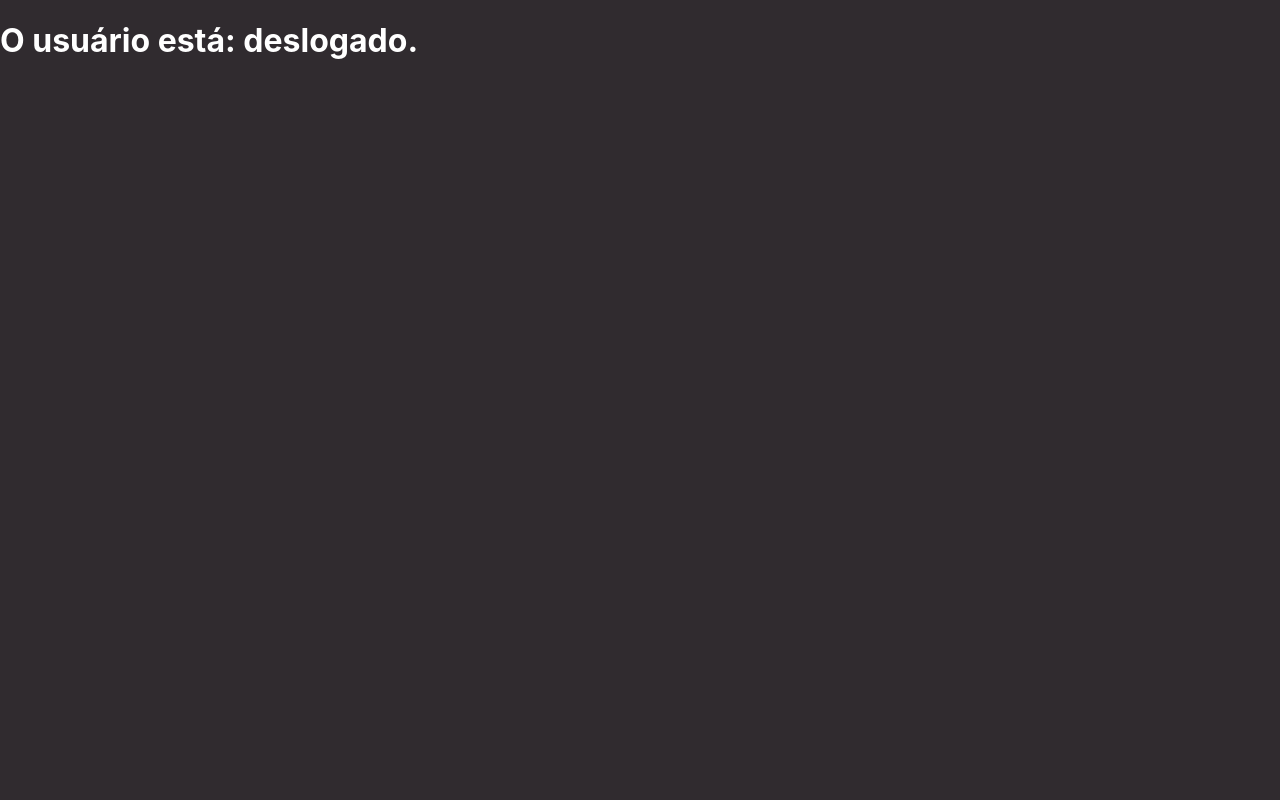
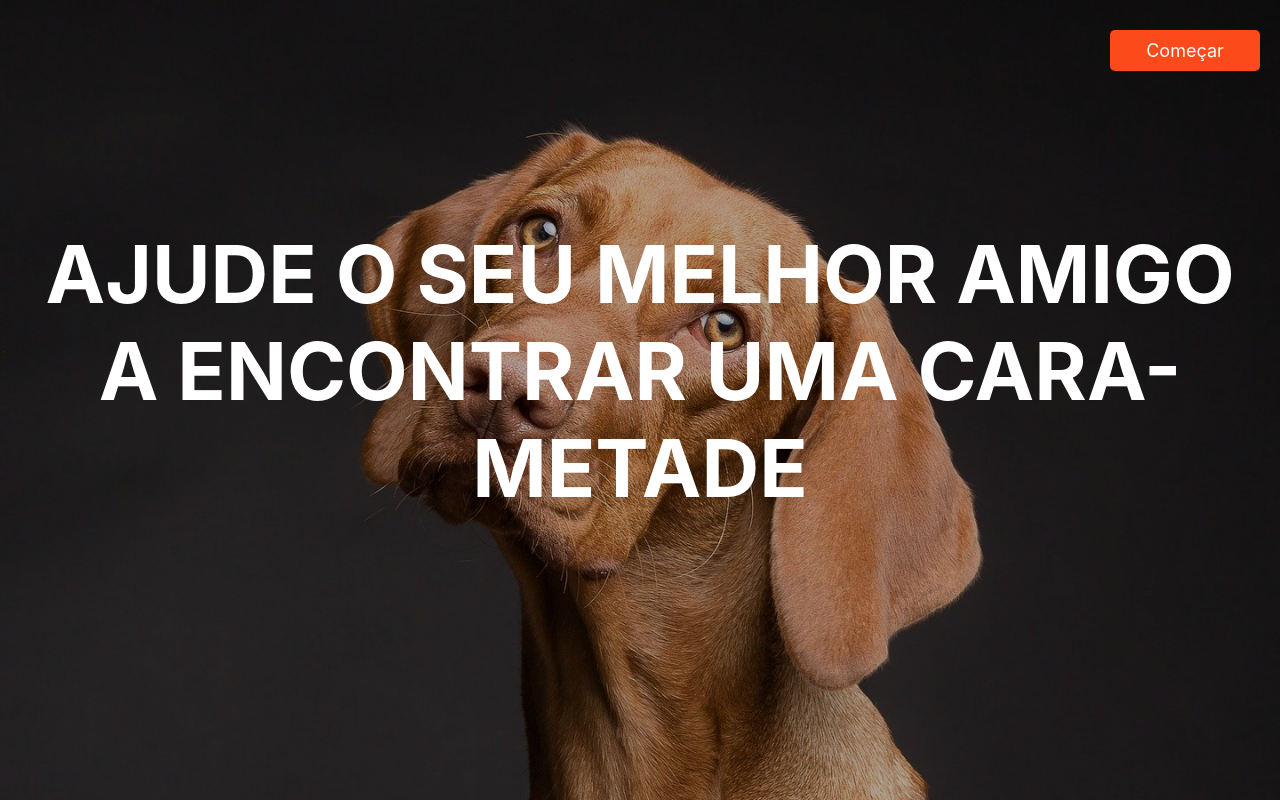
Before and after one commit to emmanuelviniciusdev/animates, a React (Create React App) app: page / in a window 1280 px wide. Built offline with nearby package versions, Linux system fonts and the light colour scheme.

Commit message:
pagina Home

```diff
--- /dev/null
+++ b/src/components/SimpleButton/index.tsx
@@ -0,0 +1,17 @@
+import React from 'react'
+import { Button } from './styles'
+import { Props } from './types'
+
+function SimpleButton({
+    size = 'md',
+    btnTheme = 'primary',
+    children,
+}: Partial<Props>) {
+    return (
+        <Button size={size} btnTheme={btnTheme}>
+            {children}
+        </Button>
+    )
+}
+
+export default SimpleButton
--- /dev/null
+++ b/src/components/SimpleButton/styles.tsx
@@ -0,0 +1,29 @@
+import styled, { DefaultTheme } from 'styled-components'
+import { BtnTheme, Props } from './types'
+
+const getBackgroundColor = (btnTheme: BtnTheme, theme: DefaultTheme) => {
+    const backgroundColors = {
+        primary: theme.bgPrimary,
+        secondary: theme.bgSecondary,
+    }
+
+    return backgroundColors[btnTheme]
+}
+
+const fontSizes = {
+    sm: '14px',
+    md: '18px',
+    lg: '24px',
+}
+
+export const Button = styled.button<Props>`
+    background-color: ${({ btnTheme, theme }) =>
+        getBackgroundColor(btnTheme, theme)};
+    color: ${(props) => props.theme.colorPrimary};
+    font-size: ${({ size }) => fontSizes[size]};
+    font-weight: 400;
+    border: none;
+    border-radius: 5px;
+    cursor: pointer;
+    padding: 10px;
+`
--- /dev/null
+++ b/src/components/SimpleButton/types.ts
@@ -0,0 +1,9 @@
+export type Size = 'sm' | 'md' | 'lg'
+
+export type BtnTheme = 'primary' | 'secondary'
+
+export type Props = {
+    size: Size
+    btnTheme: BtnTheme
+    children?: string
+}
--- a/src/index.tsx
+++ b/src/index.tsx
@@ -14,7 +14,12 @@ ReactDOM.render(
         <Provider store={store}>
             <ThemeProvider theme={darkTheme}>
                 <GlobalStyle />
-                <Routes />
+
+                <div style={{ display: 'flex', justifyContent: 'center' }}>
+                    <div style={{ width: '100%', maxWidth: '1300px' }}>
+                        <Routes />
+                    </div>
+                </div>
             </ThemeProvider>
         </Provider>
     </React.StrictMode>,
--- a/src/views/Home/index.tsx
+++ b/src/views/Home/index.tsx
@@ -1,14 +1,22 @@
 import React from 'react'
-import { useSelector } from 'react-redux'
-import { RootState } from '../../redux/store'
+import { Header, LocalGlobalStyle, Main, Title } from './styles'
+import SimpleButton from '../../components/SimpleButton'
 
 function Home() {
-    const auth = useSelector((state: RootState) => state.auth)
+    return (
+        <>
+            <LocalGlobalStyle />
 
-    return (
-        <div>
-            <h1>O usuário está: {auth.token ? 'logado' : 'deslogado'}.</h1>
-        </div>
+            <Main>
+                <Header>
+                    <SimpleButton>Começar</SimpleButton>
+                </Header>
+
+                <Title>
+                    AJUDE O SEU MELHOR AMIGO A ENCONTRAR UMA CARA-METADE
+                </Title>
+            </Main>
+        </>
     )
 }
 
--- /dev/null
+++ b/src/views/Home/styles.tsx
@@ -0,0 +1,70 @@
+import styled, { createGlobalStyle } from 'styled-components'
+import dog1 from '../../assets/images/dog-1.png'
+
+export const LocalGlobalStyle = createGlobalStyle`
+    body {
+        background: linear-gradient(rgba(0, 0, 0, 0.3), rgba(0, 0, 0, 0.3)), url(${dog1}) no-repeat center center fixed;
+        -webkit-background-size: cover;
+        -moz-background-size: cover;
+        -o-background-size: cover;
+        background-size: cover;
+    }
+`
+
+export const Main = styled.main`
+    display: flex;
+    flex-direction: column;
+    align-items: center;
+    margin-top: 30px;
+    gap: 20px;
+
+    @media (min-height: 500px) {
+        gap: 60px;
+    }
+
+    @media (min-height: 640px) {
+        gap: 100px;
+    }
+
+    @media (min-height: 850px) {
+        gap: 140px;
+    }
+`
+
+export const Header = styled.header`
+    width: 100%;
+    display: flex;
+
+    button {
+        width: 150px;
+        margin-left: auto;
+        margin-right: 20px;
+    }
+
+    @media (min-width: 1320px) {
+        button {
+            margin-right: 0;
+        }
+    }
+`
+
+export const Title = styled.h1`
+    text-align: center;
+    font-size: 42px;
+    max-width: 800px;
+
+    @media (min-width: 600px) {
+        width: 80%;
+        font-size: 60px;
+    }
+
+    @media (min-width: 960px) {
+        width: auto;
+        font-size: 70px;
+    }
+
+    @media (min-width: 1280px) {
+        max-width: 1200px;
+        font-size: 80px;
+    }
+`
```
Also changed, not shown: src/assets/images/dog-1.png (added).
